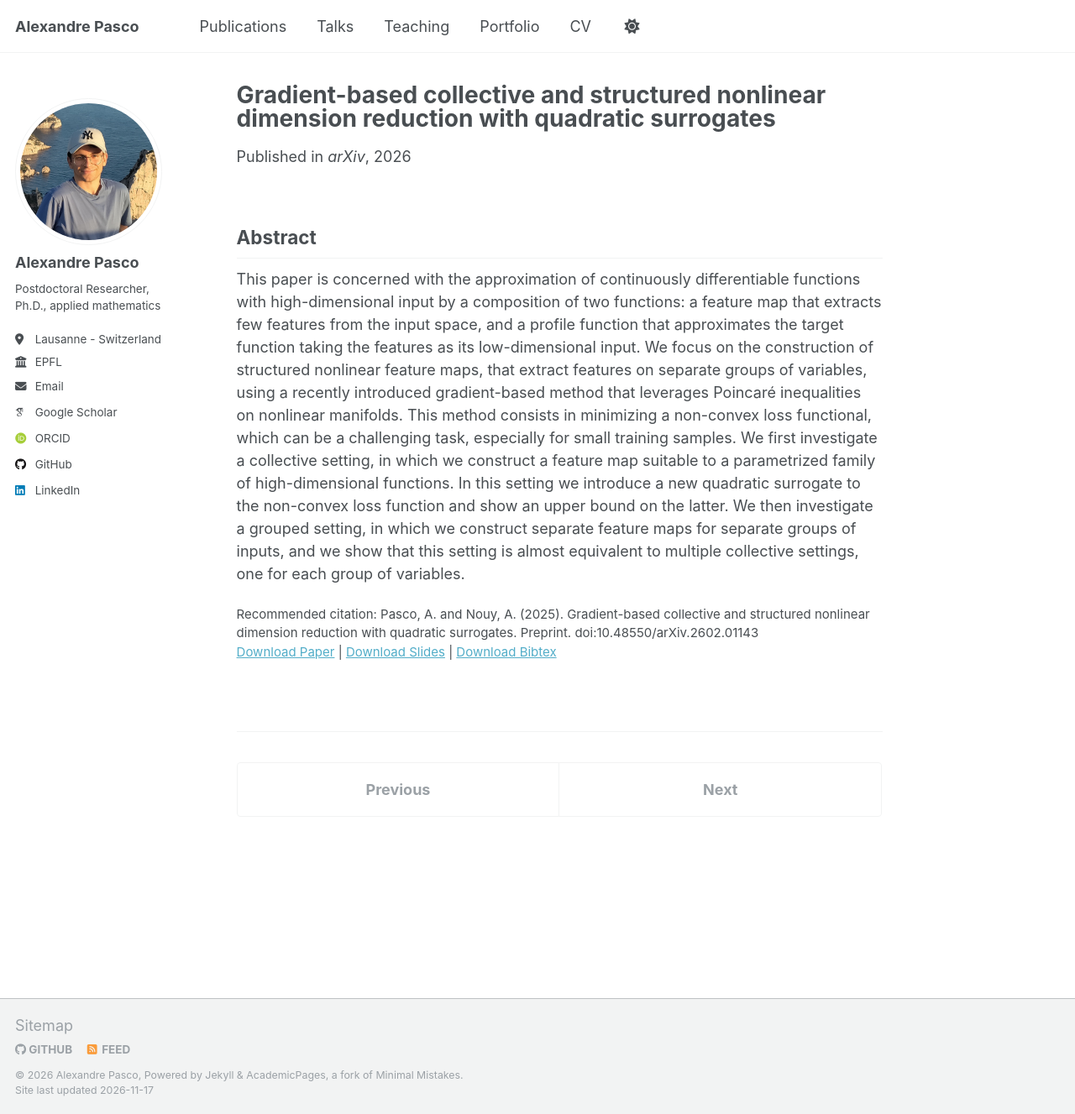
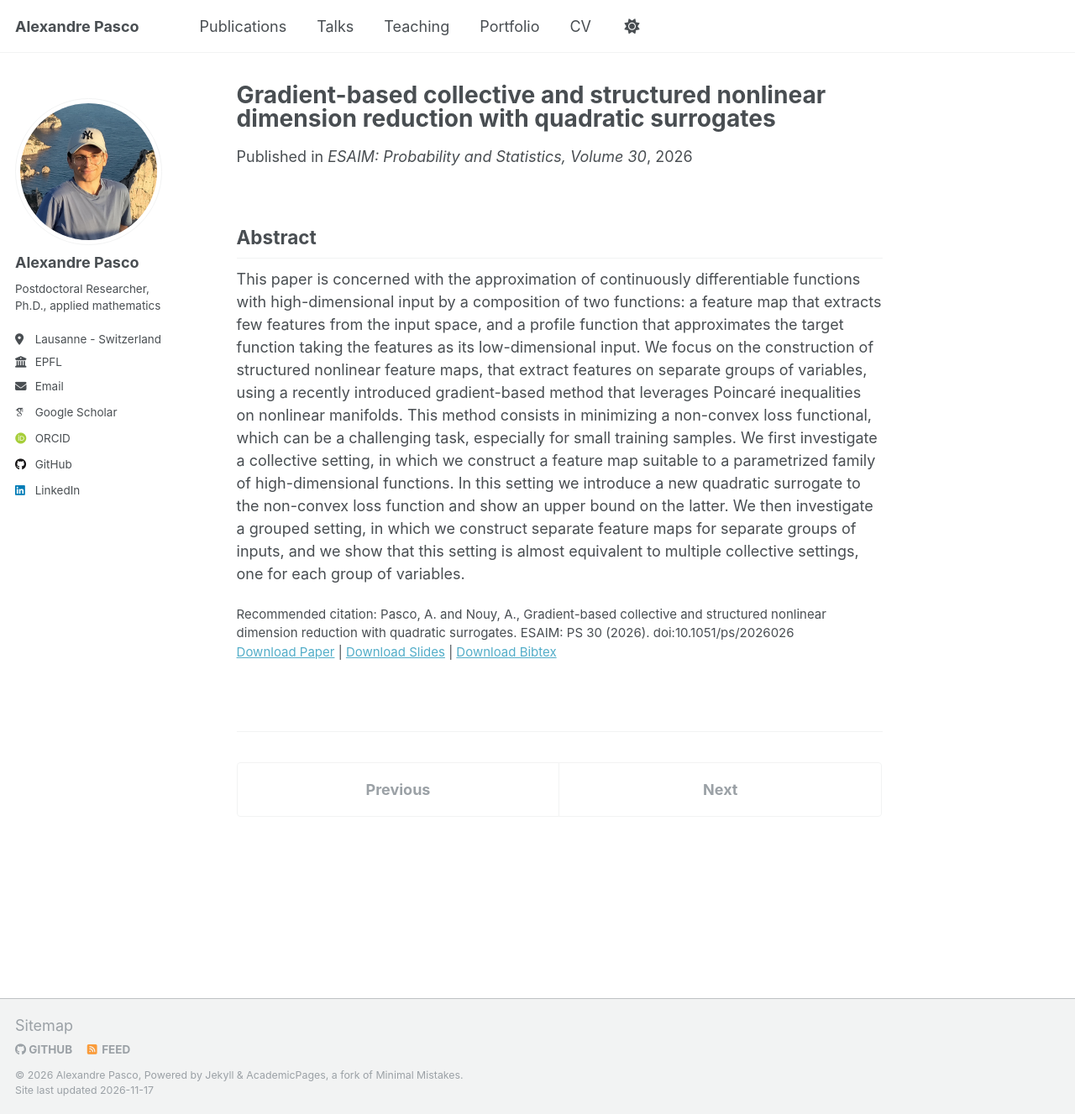
Before and after one commit to alexandre-pasco/alexandre-pasco.github.io, a Jekyll site: the page built from _publications/2026-11-02-surrogate-structured-nonlinear-features.md, in a window 1280 px wide and 1327 px high. Shown: the whole window at 84% size. Built offline with Jekyll 4.4.1, drawn with Linux system fonts in a browser that asks for light colours; some web fonts are replaced.

Commit message:
update paper on structured dim red after acceptation.

```diff
--- a/_publications/2026-02-01-surrogate-structured-nonlinear-features.md
+++ b/_publications/2026-11-02-surrogate-structured-nonlinear-features.md
@@ -1,17 +1,17 @@
 ---
-title: "Gradient-based collective and structured nonlinear dimension reduction with quadratic surrogates"
+title: 'Gradient-based collective and structured nonlinear dimension reduction with quadratic surrogates'
 collection: publications
-category: preprints
-permalink: /publication/2026-02-01-surrogate-structured-nonlinear-features
+category: manuscripts
+permalink: /publication/2026-11-02-surrogate-structured-nonlinear-features
 excerpt: 'High-dimensional approximation, Poincaré inequality, collective dimension reduction, structured dimension reduction, nonlinear feature learning, deviation inequalities.'
-date: 2026-02-01
-venue: "arXiv"
-slidesurl: 'https://alexandre-pasco.github.io/files/publications/2026-02-01-surrogate-structured-nonlinear-features/slides.pdf'
+date: 2026-11-02
+venue: 'ESAIM: Probability and Statistics, Volume 30'
+slidesurl: 'https://alexandre-pasco.github.io/files/publications/20260608-curves-and-surfaces-compressed.pdf'
 paperurl: 'https://arxiv.org/abs/2602.01143'
-bibtexurl: 'https://alexandre-pasco.github.io/files/publications/2026-02-01-surrogate-structured-nonlinear-features/citation.bib'
-citation: 'Pasco, A. and Nouy, A. (2025). Gradient-based collective and structured nonlinear dimension reduction with quadratic surrogates. Preprint. doi:10.48550/arXiv.2602.01143'
+bibtexurl: 'https://alexandre-pasco.github.io/files/publications/2026-11-02-surrogate-structured-nonlinear-features/citation.bib'
+citation: 'Pasco, A. and Nouy, A., Gradient-based collective and structured nonlinear dimension reduction with quadratic surrogates. ESAIM: PS 30 (2026). doi:10.1051/ps/2026026'
 ---
-
+<!---UPDATE NEEDED for pages in the venue. change the venue and citations fields-->
 
 ## Abstract
 This paper is concerned with the approximation of continuously differentiable functions with high-dimensional input by a composition of two functions: a feature map that extracts few features from the input space, and a profile function that approximates the target function taking the features as its low-dimensional input.
```
Also changed, not shown: files/publications/2026-11-02-surrogate-structured-nonlinear-features/citation.bib (renamed from files/publications/2026-02-01-surrogate-structured-nonlinear-features/citation.bib, +4 -3 lines), 1 other file.
